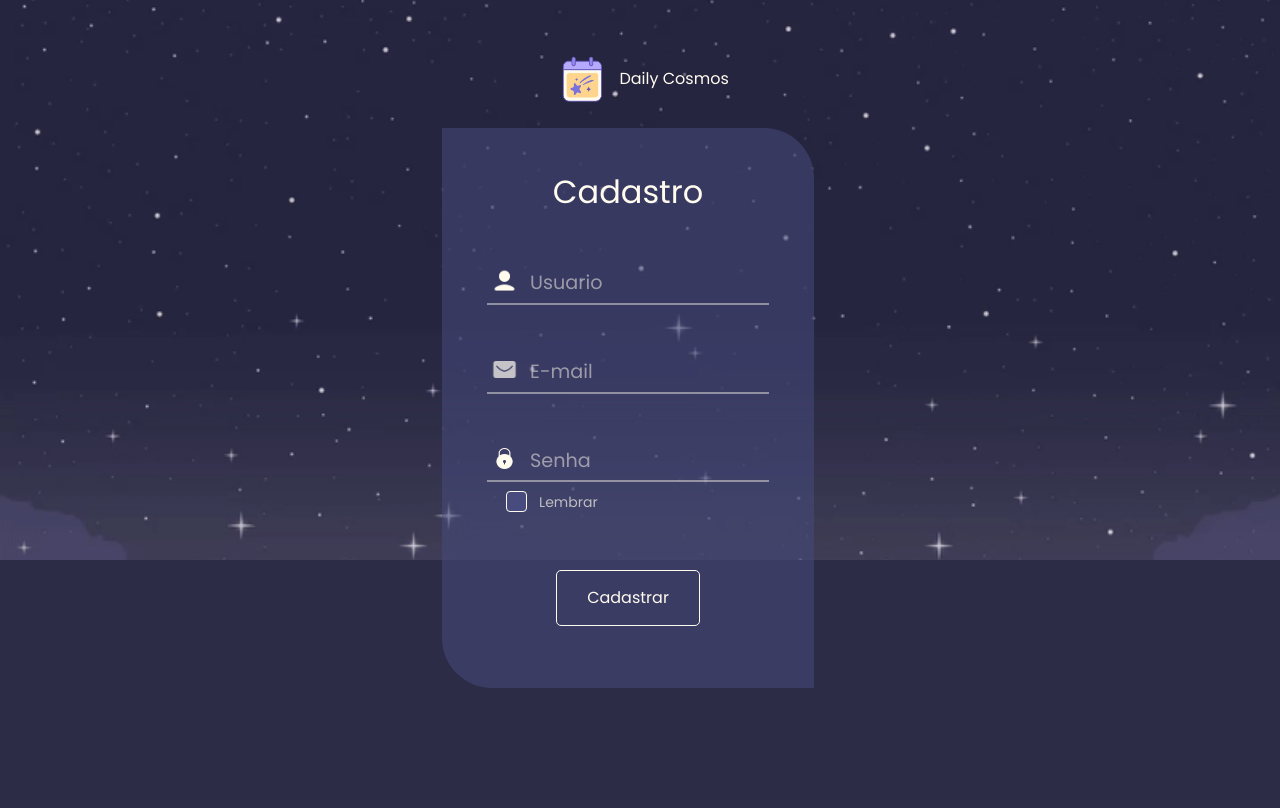
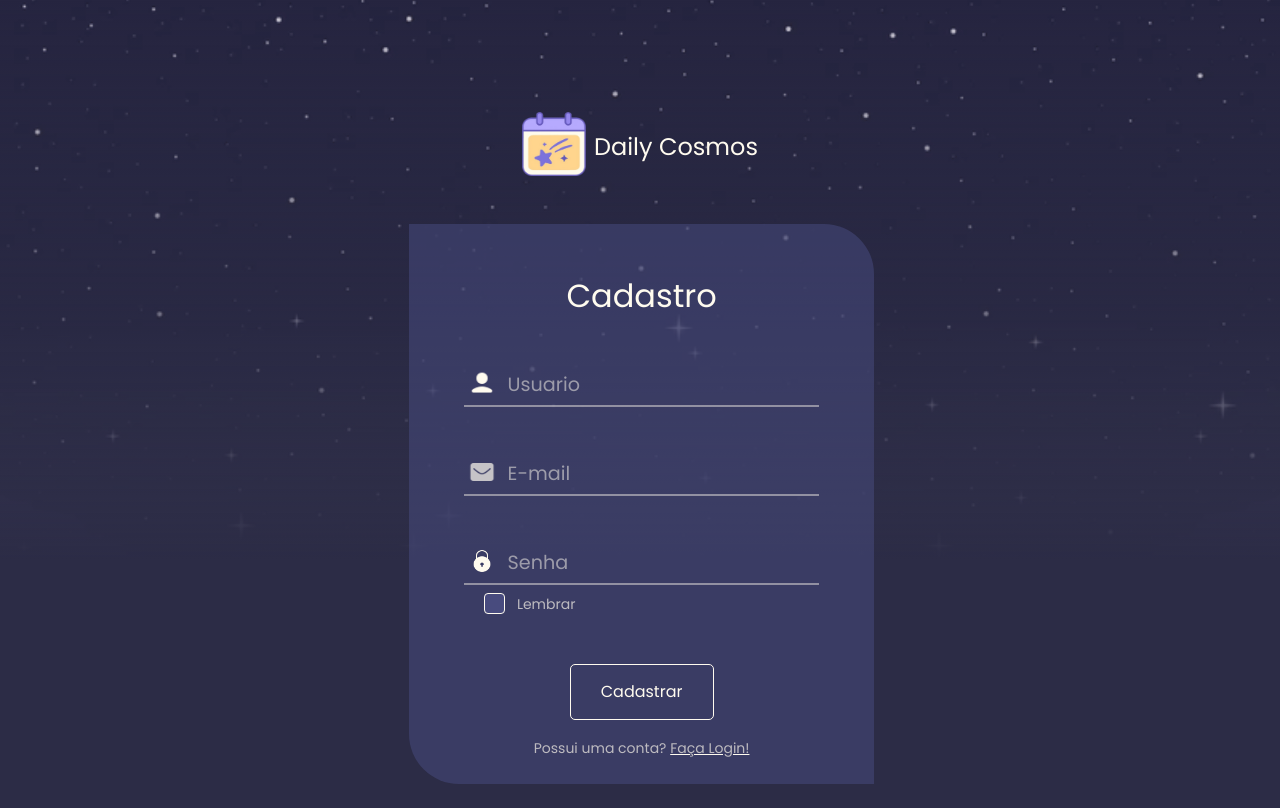
Before and after one commit to mellygomes/planetarium-calendar, a Flask app: page /cadastro in a window 1280 px wide. Before the commit the page ends 688 px from the top, so only its background shows below. Run offline with Flask 3, Linux system fonts and the light colour scheme.

Commit message:
style: updated cadastro.html

```diff
--- a/app/routes/routes.py
+++ b/app/routes/routes.py
@@ -21,6 +21,10 @@ def login():
 def cadastro():
     return render_template("cadastro.html")
 
+# @app.route("/cadastro2")
+# def cadastro2():
+#     return render_template("cadastro2.html")
+
 # --------------------------------------------------------------- Rotas de acoes
 
 @app.route('/cadastrar_usuario', methods=['POST'])
--- a/app/templates/cadastro.html
+++ b/app/templates/cadastro.html
@@ -3,7 +3,7 @@
 <head>
     <meta charset="UTF-8">
     <meta name="viewport" content="width=device-width, initial-scale=1.0">
-    <link rel="icon" href="{{ url_for('static', filename='icons/favicon.ico') }}" type="image/x-icon">
+    <link rel="icon" href="{{ url_for('static', filename='icons/daily-cosmos-logo2.png') }}" type="image/x-icon">
     <title>Daily Cosmos</title>
 
     <script src="{{ url_for('static', filename='js/cadastro.js') }}"></script>
@@ -15,25 +15,26 @@
 </head>
 <body>
     <div class="background-stars-gif"></div>
+    <div class="background-gradient-overlay"></div>
 
     <div class="container justify-content-md-center">
 
      <div class="row text-center">
-        <div class="col-12 mt-5 mb-3 text-center">
-            <img src="{{ url_for('static', filename='icons/daily-cosmos-logo.png') }}" alt="Logo do site Daily Cosmos" class="logo d-inline">
-            <p class=" d-inline"> Daily Cosmos </p>
+       <div class="col-12 d-flex align-items-center justify-content-center" style="margin-top: 7rem;">
+            <img src="{{ url_for('static', filename='icons/daily-cosmos-logo2.png') }}" alt="Logo do site Daily Cosmos" class="logo d-inline">
+            <p class="d-inline titulo-daily"> Daily Cosmos </p>
         </div>
 
-        <div class="row justify-content-md-center">
-            <div class="col-4 login-box">
-                <p class="text-center p-4 mt-3 login-title">Cadastro</p>
+        <div class="row justify-content-md-center" style="margin-left: 0.1rem;">
+            <div class="col-5 mt-5 login-box">
+                <p class="text-center p-4 mt-4 login-title">Cadastro</p>
 
                 {% if erro %}
                     <div class="alert alert-danger" role="alert"> Cadastro falhou! </div>
                 {% endif %}
 
             <form id="fomr-cadastro" action="/cadastrar_usuario" method="POST">
-                <div class="container justify-content-md-center p-2">
+                <div class="container justify-content-md-center" style="padding-top: 0.4rem;">
                     <div class="row login-text-field p-1">
                         <img src="{{ url_for('static', filename='icons/login-cadastro-icons/usuario.png') }}" alt="ícone" class="login-icon">
                         <input type="text" placeholder="Usuario" name="nome_usuario" id="nome_usuario" class="input-usuario">
@@ -53,17 +54,18 @@
 
                 <div class="container login-checkbox-field">
                     <div>
-                        <input type="checkbox" name="lembrar" id="lembrar" class="login-checkbox">
+                        <input type="checkbox" name="lembrar" id="lembrar" class="login-checkbox mt-2">
                         <label for="lembrar"><small>Lembrar</small></label>
                     </div>
+                    <!-- <a href="/login" class="login-text-help">Esqueceu a senha?</a> -->
                 </div>
 
-                <div class="d-flex flex-column align-items-center p-5 mt-2">
+                <div class="d-flex flex-column align-items-center p-5">
                     <button class="login-btn">Cadastrar</button>
+                    <span class="login-text-help mt-3"><small>Possui uma conta? <a href="/login">Faça Login!</a></small></span>
                 </div>
 
             </form>
-
             </div>
         </div>
     </div>
--- a/app/templates/login.html
+++ b/app/templates/login.html
@@ -3,7 +3,7 @@
 <head>
     <meta charset="UTF-8">
     <meta name="viewport" content="width=device-width, initial-scale=1.0">
-    <link rel="icon" href="{{ url_for('static', filename='icons/favicon.ico') }}" type="image/x-icon">
+    <link rel="icon" href="{{ url_for('static', filename='icons/daily-cosmos-logo2.png') }}" type="image/x-icon">
     <title>Daily Cosmos</title>
 
     <link href="https://cdn.jsdelivr.net/npm/bootstrap@5.2.3/dist/css/bootstrap.min.css" rel="stylesheet">
@@ -12,6 +12,7 @@
     <link rel="stylesheet" href="{{ url_for('static', filename='style/style-login.css') }}">
 </head>
 <body>
+    <!-- Usar http://localhost:5000/login pra testar-->
     <div class="background-stars-gif"></div>
     <div class="background-gradient-overlay"></div>
 
@@ -31,7 +32,7 @@
                     <div class="alert alert-danger" role="alert"> Login falhou. Veirifque suas credenciais. </div>
                 {% endif %}
 
-                <form id="login-usuario" action="/fazer_login" method="POST">
+            <form id="login-usuario" action="/fazer_login" method="POST">
                 <div class="container justify-content-md-center" style="padding-top: 2rem;">
                     <div class="row login-text-field p-1">
                         <img src="{{ url_for('static', filename='icons/login-cadastro-icons/email.png') }}" alt="ícone" class="login-icon">
```
